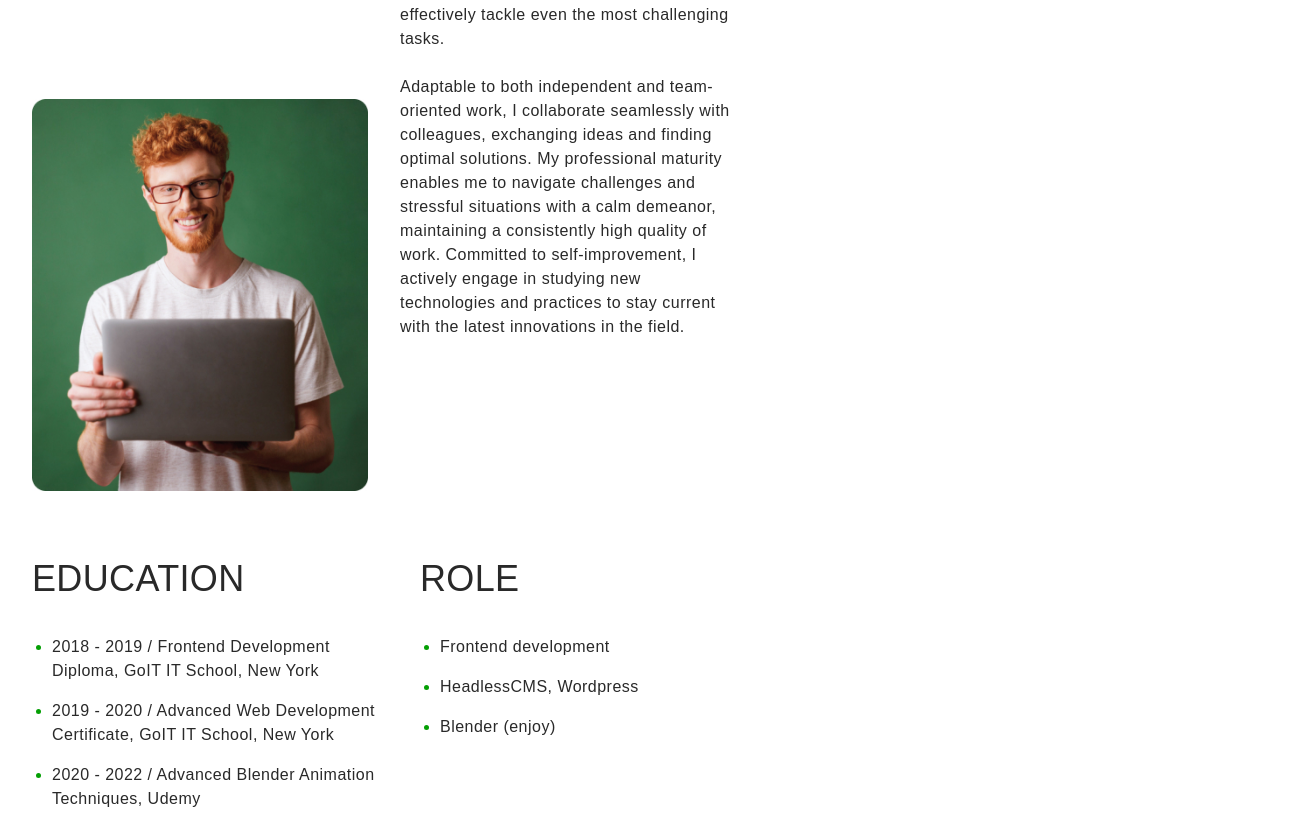
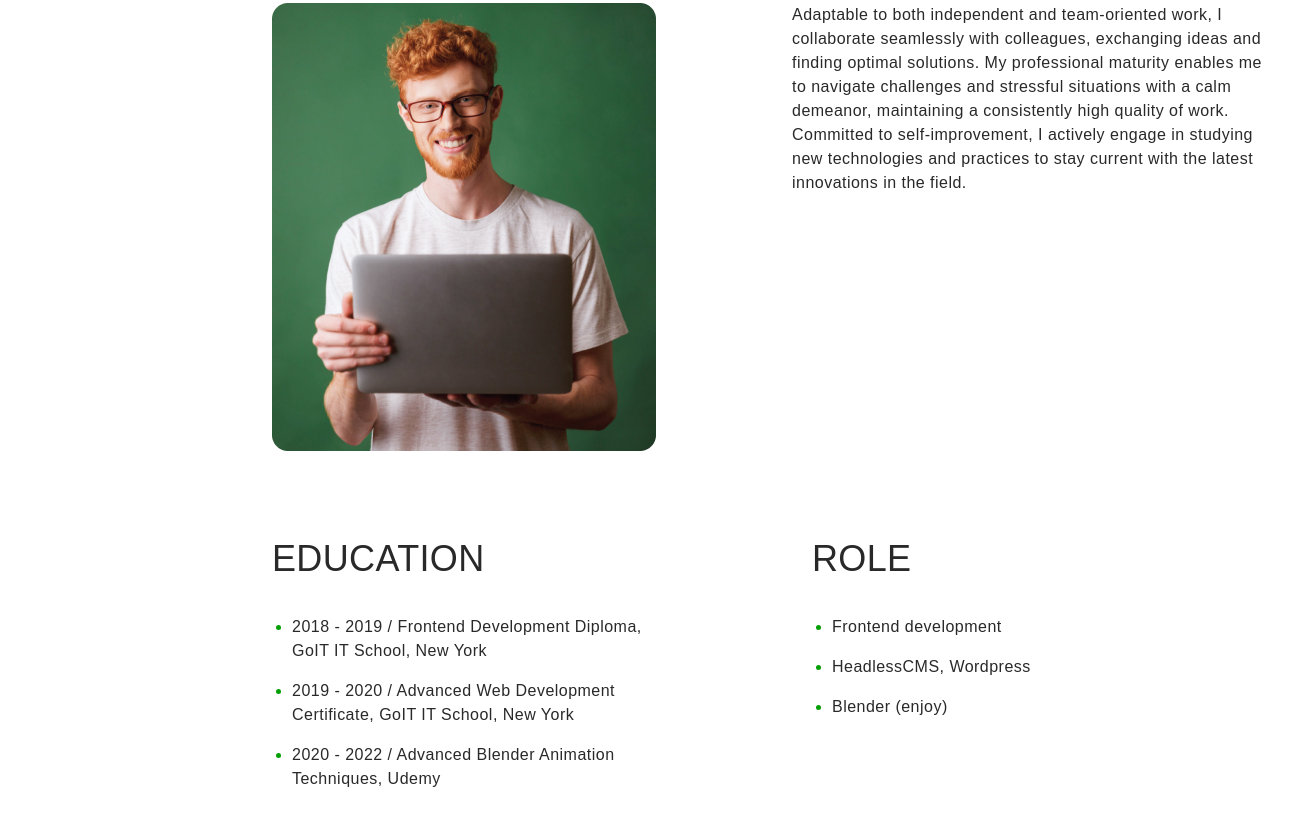
Before and after one commit to veronika3095/project-2, a plain HTML site: page index.html in a window 1280 px wide. Shown: the part 433-1260 px from the top of the page, 1312 px wide, since content can reach past the window. Drawn offline with Linux system fonts and the light colour scheme.

Commit message:
index.html styles.css

```diff
--- a/css/styles.css
+++ b/css/styles.css
@@ -4,18 +4,6 @@ body {
     /* Висота на всю висоту вікна */
 }
 
-
-
-ul {
-    /* list-style-type: none; */
-    padding-left: 20px;
-    margin: 0;
-}
-
-li::marker {
-    color: rgb(4, 159, 4);
-
-}
 
 a {
     text-decoration: none;
@@ -91,15 +79,16 @@ font-family: "Impact", sans-serif;
         color: #292929;
 }
 
-/* .cont-abaut-me {
-    display: flex;
-    flex-wrap: wrap;
+.about-me-ul {
+    /* list-style-type: none; */
+    padding-left: 20px;
+    margin: 0;
 }
 
-.cont-me-to {
-    display: flex;
-    flex-wrap: wrap;
-} */
+.abaut-text-li::marker {
+    color: rgb(4, 159, 4);
+
+}
 
 @media screen and (max-width:360px) {
 .container-abaut-me {
@@ -266,12 +255,12 @@ padding-bottom: 20px;
 
     }
 
-        .bio {
-            display: flex;
-            flex: 1;
-            /* margin-right: 20px; */
+    .bio {
+        display: flex;
+        flex: 1;
+        /* margin-right: 20px; */
 
-        }
+    }
 
 .abaut-me-text {
     padding-bottom: 16px;
@@ -283,6 +272,42 @@ padding-bottom: 20px;
 
 }
 
-@media screen and (min-width:1280px) {
 
+@media screen and (min-width: 1280px) {
+
+    .section-abaut-me {
+            margin: 0 auto;
+            padding: 0 32px 0 32px;
+        }
+
+    .container-abaut-me {
+        width: 1280px;
+
+    }
+
+    .images-abaut-me {
+        border-radius: 16px;
+        width: 384px;
+        height: 448px;
+        padding: 312px 136px 40px 240px;
+
+    }
+
+    .cont-me-to {
+        padding-left: 240px;
+    }
+
+        .text-about-me {
+            width: 488px;
+
+        }
+
+        .abaut-me-text {
+            width: 384px;
+
+        }
+
+        .cont-me-to-role {
+            margin-left: 136px;
+        }
 }
--- a/index.html
+++ b/index.html
@@ -14,13 +14,15 @@
         </h2>
         <div class="cont-abaut-me">
           <div class="bio">
-            <a href="">
+            <picture>
               <img
                 src="./images/abaut-me.jpg"
                 alt="me"
                 class="images-abaut-me"
+                width="384"
+                height="448"
               />
-            </a>
+            </picture>
             <div class="abaut-me-text-logo">
               <h3 class="logo-abaut-me">BIO</h3>
               <p class="text-about-me">
@@ -47,7 +49,7 @@
           <div class="cont-me-to">
             <div class="cont-me-to-education">
               <h3 class="logo-abaut-me">EDUCATION</h3>
-              <ul>
+              <ul class="about-me-ul">
                 <li class="abaut-text-li">
                   <p class="text-about-me abaut-me-text">
                     2018 - 2019 / Frontend Development Diploma, GoIT IT School,
@@ -69,7 +71,7 @@
             </div>
             <div class="cont-me-to-role">
               <h3 class="logo-abaut-me">ROLE</h3>
-              <ul>
+              <ul class="about-me-ul">
                 <li class="abaut-text-li">
                   <p class="text-about-me abaut-me-text">
                     Frontend development
```
